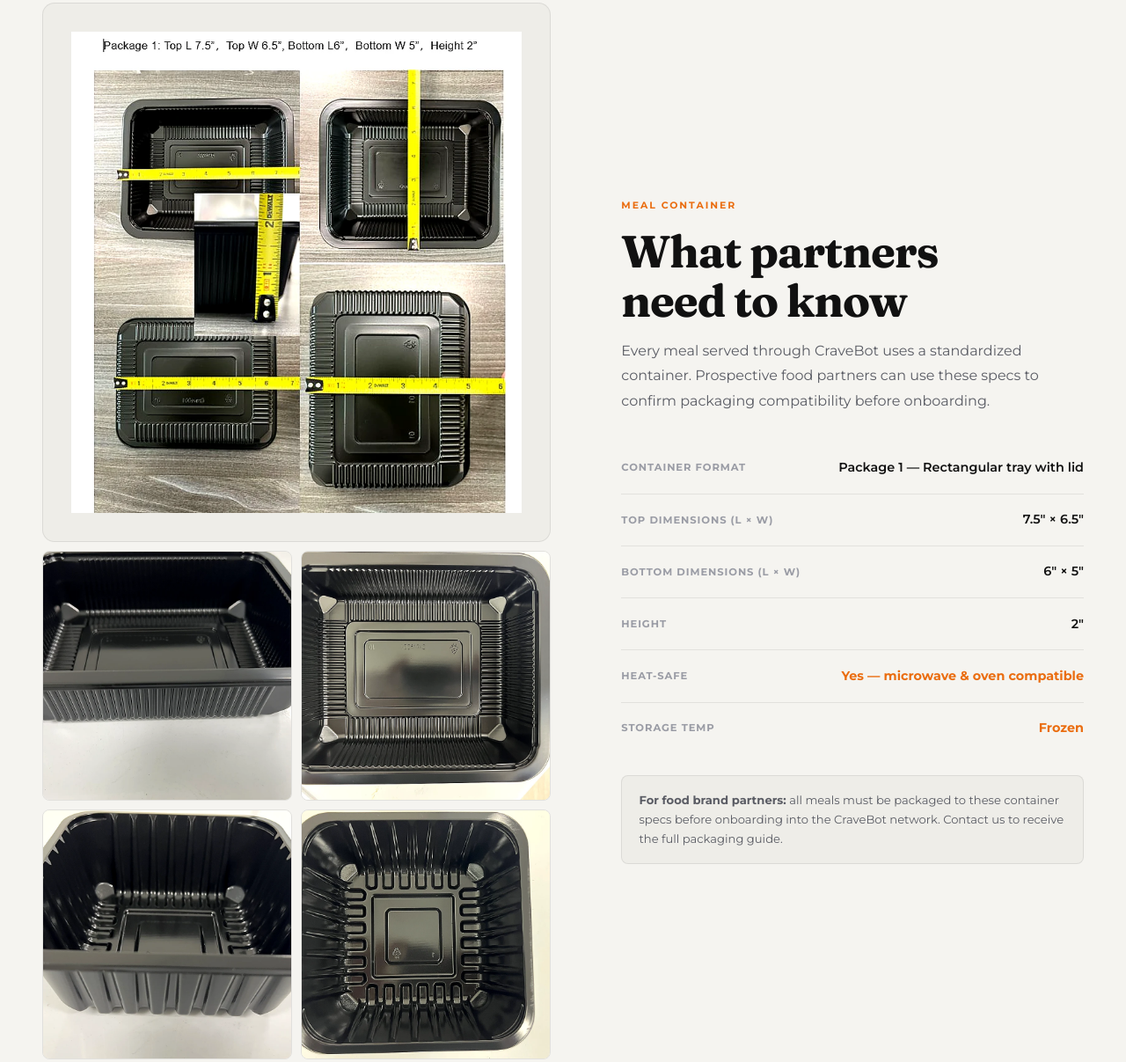
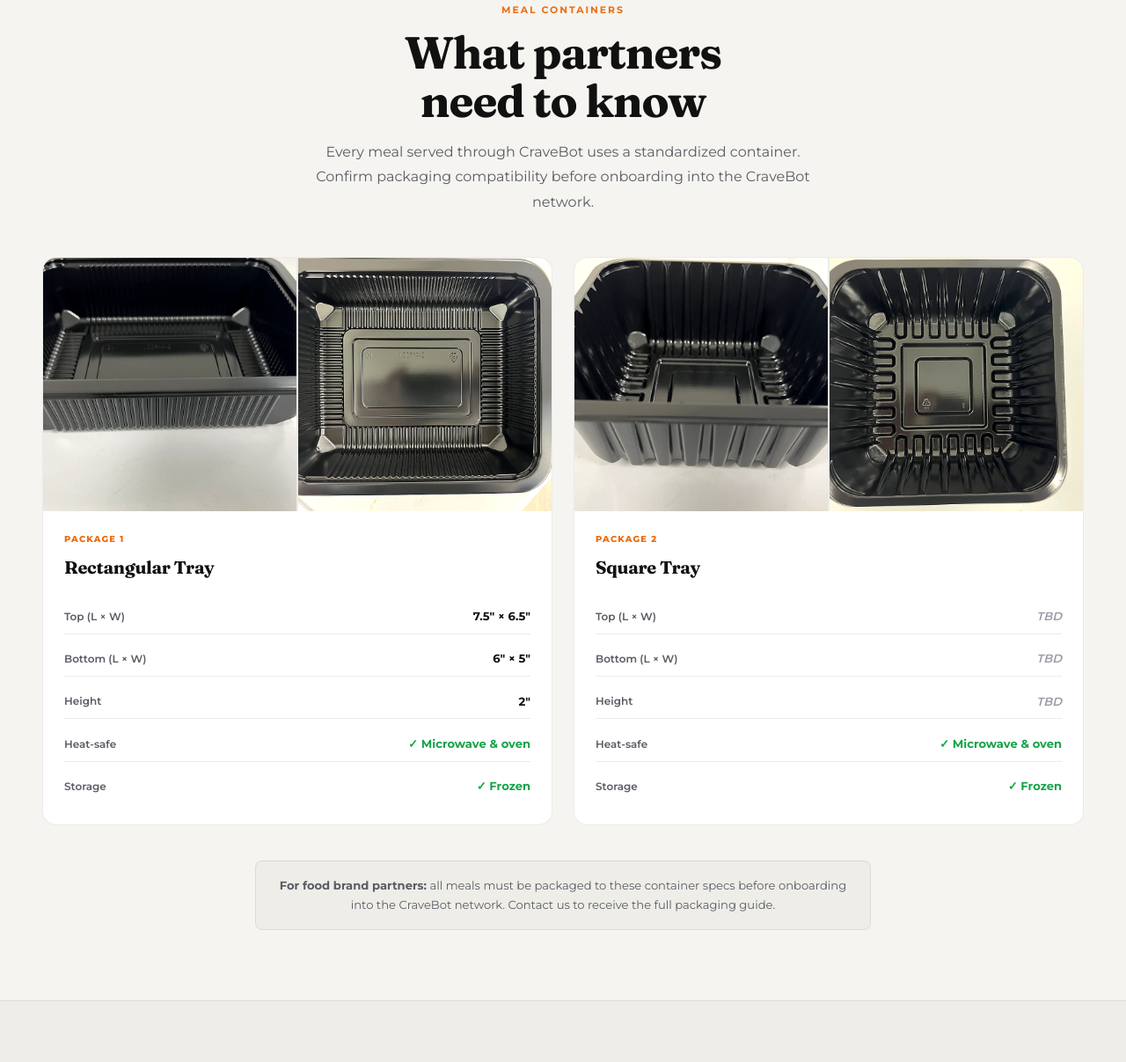
Before and after one commit to albertfoxsignal/cravewebsite, a plain HTML site: page cravebot.html in a window 1280 px wide. Shown: the part 3225-4432 px from the top of the page at 88% size. Drawn offline with Linux system fonts and the light colour scheme.

Commit message:
Update cravebot.html

```diff
--- a/cravebot.html
+++ b/cravebot.html
@@ -653,61 +653,90 @@
 
 <!-- FOOD CONTAINER / TRAY -->
 <div class="tray-wrap">
-  <div class="tray-inner">
+  <div style="max-width:1280px;margin:0 auto;padding:5rem 3rem;">
 
-    <div class="sl">
-      <div class="tray-img-frame" style="padding:0;overflow:hidden;border-radius:14px;background:var(--bg2);">
-        <img
-          src="/package1-dimensions.webp"
-          alt="CraveBot Package 1 container — 7.5″ × 6.5″ × 2″"
-          style="width:100%;display:block;object-fit:cover;border-radius:14px;"
-          onerror="this.style.opacity=0"
-        />
-      </div>
-      <!-- Thumbnail row -->
-      <div style="display:grid;grid-template-columns:repeat(2,1fr);gap:0.6rem;margin-top:0.6rem;">
-        <img src="/container-large-angle.webp"  alt="Container angled view" style="width:100%;aspect-ratio:1;object-fit:cover;border-radius:8px;border:0.5px solid var(--border);" onerror="this.style.display='none'" />
-        <img src="/container-large-top.webp"    alt="Container top view"    style="width:100%;aspect-ratio:1;object-fit:cover;border-radius:8px;border:0.5px solid var(--border);" onerror="this.style.display='none'" />
-        <img src="/container-small-angle.webp"  alt="Small container angled" style="width:100%;aspect-ratio:1;object-fit:cover;border-radius:8px;border:0.5px solid var(--border);" onerror="this.style.display='none'" />
-        <img src="/container-small-top.webp"    alt="Small container top"    style="width:100%;aspect-ratio:1;object-fit:cover;border-radius:8px;border:0.5px solid var(--border);" onerror="this.style.display='none'" />
-      </div>
+    <div style="text-align:center;margin-bottom:3rem;">
+      <span class="eyebrow" style="display:block;margin-bottom:0.75rem;">Meal Containers</span>
+      <h2 class="sec-title" style="margin-bottom:1rem;">What partners<br>need to know</h2>
+      <p class="sec-sub" style="max-width:580px;margin:0 auto;">Every meal served through CraveBot uses a standardized container. Confirm packaging compatibility before onboarding into the CraveBot network.</p>
     </div>
 
-    <div class="sr">
-      <span class="eyebrow">Meal Container</span>
-      <h2 class="sec-title">What partners<br>need to know</h2>
-      <p class="sec-sub" style="margin-bottom:2rem;">Every meal served through CraveBot uses a standardized container. Prospective food partners can use these specs to confirm packaging compatibility before onboarding.</p>
+    <!-- Two container cards -->
+    <div style="display:grid;grid-template-columns:1fr 1fr;gap:1.5rem;margin-bottom:2.5rem;">
 
-      <div class="tray-specs">
-        <div class="tray-stat">
-          <span class="tray-stat-label">Container format</span>
-          <span class="tray-stat-val" style="font-family:var(--font);font-size:0.9rem;font-weight:600;">Package 1 — Rectangular tray with lid</span>
+      <!-- Container 1 — Rectangular (large) -->
+      <div style="background:var(--white);border:0.5px solid var(--border);border-radius:16px;overflow:hidden;">
+        <div style="display:grid;grid-template-columns:1fr 1fr;gap:2px;background:var(--border);">
+          <img src="/container-large-angle.webp" alt="Rectangular container — angled view" style="width:100%;aspect-ratio:1;object-fit:cover;display:block;" onerror="this.style.display='none'" />
+          <img src="/container-large-top.webp"   alt="Rectangular container — top view"    style="width:100%;aspect-ratio:1;object-fit:cover;display:block;" onerror="this.style.display='none'" />
         </div>
-        <div class="tray-stat">
-          <span class="tray-stat-label">Top dimensions (L × W)</span>
-          <span class="tray-stat-val" style="font-family:var(--font);font-size:0.9rem;font-weight:600;">7.5″ × 6.5″</span>
-        </div>
-        <div class="tray-stat">
-          <span class="tray-stat-label">Bottom dimensions (L × W)</span>
-          <span class="tray-stat-val" style="font-family:var(--font);font-size:0.9rem;font-weight:600;">6″ × 5″</span>
-        </div>
-        <div class="tray-stat">
-          <span class="tray-stat-label">Height</span>
-          <span class="tray-stat-val" style="font-family:var(--font);font-size:0.9rem;font-weight:600;">2″</span>
-        </div>
-        <div class="tray-stat">
-          <span class="tray-stat-label">Heat-safe</span>
-          <span class="tray-stat-val hl" style="font-family:var(--font);font-size:0.9rem;">Yes — microwave &amp; oven compatible</span>
-        </div>
-        <div class="tray-stat">
-          <span class="tray-stat-label">Storage temp</span>
-          <span class="tray-stat-val hl" style="font-family:var(--font);font-size:0.9rem;">Frozen</span>
+        <div style="padding:1.5rem;">
+          <div style="font-size:0.62rem;font-weight:800;letter-spacing:0.12em;text-transform:uppercase;color:var(--orange);margin-bottom:0.5rem;">Package 1</div>
+          <div style="font-family:var(--serif);font-size:1.25rem;font-weight:700;letter-spacing:-0.015em;margin-bottom:1.25rem;color:var(--text);">Rectangular Tray</div>
+          <div style="display:flex;flex-direction:column;gap:0.55rem;">
+            <div style="display:flex;justify-content:space-between;align-items:center;padding:0.55rem 0;border-bottom:0.5px solid var(--border);">
+              <span style="font-size:0.75rem;font-weight:600;color:var(--textS);">Top (L × W)</span>
+              <span style="font-size:0.82rem;font-weight:700;color:var(--text);">7.5″ × 6.5″</span>
+            </div>
+            <div style="display:flex;justify-content:space-between;align-items:center;padding:0.55rem 0;border-bottom:0.5px solid var(--border);">
+              <span style="font-size:0.75rem;font-weight:600;color:var(--textS);">Bottom (L × W)</span>
+              <span style="font-size:0.82rem;font-weight:700;color:var(--text);">6″ × 5″</span>
+            </div>
+            <div style="display:flex;justify-content:space-between;align-items:center;padding:0.55rem 0;border-bottom:0.5px solid var(--border);">
+              <span style="font-size:0.75rem;font-weight:600;color:var(--textS);">Height</span>
+              <span style="font-size:0.82rem;font-weight:700;color:var(--text);">2″</span>
+            </div>
+            <div style="display:flex;justify-content:space-between;align-items:center;padding:0.55rem 0;border-bottom:0.5px solid var(--border);">
+              <span style="font-size:0.75rem;font-weight:600;color:var(--textS);">Heat-safe</span>
+              <span style="font-size:0.82rem;font-weight:700;color:#16a34a;">✓ Microwave &amp; oven</span>
+            </div>
+            <div style="display:flex;justify-content:space-between;align-items:center;padding:0.55rem 0;">
+              <span style="font-size:0.75rem;font-weight:600;color:var(--textS);">Storage</span>
+              <span style="font-size:0.82rem;font-weight:700;color:#16a34a;">✓ Frozen</span>
+            </div>
+          </div>
         </div>
       </div>
 
-      <div class="tray-note">
-        <strong>For food brand partners:</strong> all meals must be packaged to these container specs before onboarding into the CraveBot network. Contact us to receive the full packaging guide.
+      <!-- Container 2 — Square (small) -->
+      <div style="background:var(--white);border:0.5px solid var(--border);border-radius:16px;overflow:hidden;">
+        <div style="display:grid;grid-template-columns:1fr 1fr;gap:2px;background:var(--border);">
+          <img src="/container-small-angle.webp" alt="Square container — angled view" style="width:100%;aspect-ratio:1;object-fit:cover;display:block;" onerror="this.style.display='none'" />
+          <img src="/container-small-top.webp"   alt="Square container — top view"   style="width:100%;aspect-ratio:1;object-fit:cover;display:block;" onerror="this.style.display='none'" />
+        </div>
+        <div style="padding:1.5rem;">
+          <div style="font-size:0.62rem;font-weight:800;letter-spacing:0.12em;text-transform:uppercase;color:var(--orange);margin-bottom:0.5rem;">Package 2</div>
+          <div style="font-family:var(--serif);font-size:1.25rem;font-weight:700;letter-spacing:-0.015em;margin-bottom:1.25rem;color:var(--text);">Square Tray</div>
+          <div style="display:flex;flex-direction:column;gap:0.55rem;">
+            <div style="display:flex;justify-content:space-between;align-items:center;padding:0.55rem 0;border-bottom:0.5px solid var(--border);">
+              <span style="font-size:0.75rem;font-weight:600;color:var(--textS);">Top (L × W)</span>
+              <span style="font-size:0.82rem;font-weight:600;color:var(--textM);font-style:italic;">TBD</span>
+            </div>
+            <div style="display:flex;justify-content:space-between;align-items:center;padding:0.55rem 0;border-bottom:0.5px solid var(--border);">
+              <span style="font-size:0.75rem;font-weight:600;color:var(--textS);">Bottom (L × W)</span>
+              <span style="font-size:0.82rem;font-weight:600;color:var(--textM);font-style:italic;">TBD</span>
+            </div>
+            <div style="display:flex;justify-content:space-between;align-items:center;padding:0.55rem 0;border-bottom:0.5px solid var(--border);">
+              <span style="font-size:0.75rem;font-weight:600;color:var(--textS);">Height</span>
+              <span style="font-size:0.82rem;font-weight:600;color:var(--textM);font-style:italic;">TBD</span>
+            </div>
+            <div style="display:flex;justify-content:space-between;align-items:center;padding:0.55rem 0;border-bottom:0.5px solid var(--border);">
+              <span style="font-size:0.75rem;font-weight:600;color:var(--textS);">Heat-safe</span>
+              <span style="font-size:0.82rem;font-weight:700;color:#16a34a;">✓ Microwave &amp; oven</span>
+            </div>
+            <div style="display:flex;justify-content:space-between;align-items:center;padding:0.55rem 0;">
+              <span style="font-size:0.75rem;font-weight:600;color:var(--textS);">Storage</span>
+              <span style="font-size:0.82rem;font-weight:700;color:#16a34a;">✓ Frozen</span>
+            </div>
+          </div>
+        </div>
       </div>
+
+    </div>
+
+    <!-- Note -->
+    <div class="tray-note" style="max-width:700px;margin:0 auto;text-align:center;">
+      <strong>For food brand partners:</strong> all meals must be packaged to these container specs before onboarding into the CraveBot network. Contact us to receive the full packaging guide.
     </div>
 
   </div>
```
